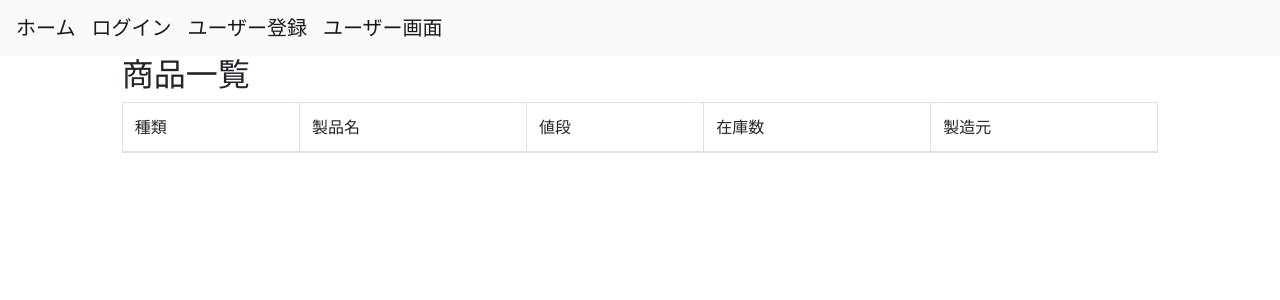
After one commit to Hikaru-Miyazaki/ECsite_Django, a Django app: template templates/stores/product_list.html in a window 1280 px wide. The commit adds this page. Shown: the top 300 px of the page. Run offline with Django 3.2, Linux system fonts and the light colour scheme; the template is opened without the code that fills it, so the values that code supplies are empty; some libraries are stand-ins or nearby versions.

Commit message:
商品一覧view作成

```diff
--- a/ecsite_project/urls.py
+++ b/ecsite_project/urls.py
@@ -6,6 +6,7 @@ from django.contrib.staticfiles.urls import static
 urlpatterns = [
     path('admin/', admin.site.urls),
     path('accounts/', include('accounts.urls')),
+    path("stores/", include("stores.urls")),
 ]
 
 if settings.DEBUG:
--- a/templates/base.html
+++ b/templates/base.html
@@ -9,6 +9,7 @@
         <a class="navbar-brand" href="{% url 'accounts:home' %}">ホーム</a>
         {% if user.is_authenticated %}
         <a class="navbar-brand" href="{% url 'accounts:user_logout' %}">ログアウト</a>
+        <a class="navbar-brand" href="{% url 'stores:product_list' %}">商品一覧</a>
         {% else %}
         <a class="navbar-brand" href="{% url 'accounts:user_login' %}">ログイン</a>
         <a class="navbar-brand" href="{% url 'accounts:regist' %}">ユーザー登録</a>
--- /dev/null
+++ b/templates/stores/product_list.html
@@ -0,0 +1,28 @@
+{% extends 'base.html' %}
+{% block content %}
+<div class="col-10 offset-1">
+<h2>商品一覧</h1>
+<table class="table table-striped table-bordered">
+<thead>
+  <tr>
+     <td>種類</td>
+     <td>製品名</td>
+     <td>値段</td>
+     <td>在庫数</td>
+     <td>製造元</td>
+  </tr>
+</thead>
+<tbody>
+{% for product in object_list %}
+  <tr>
+     <td>{{ product.product_type.name }}</td>
+     <td>{{ product.name }}</td>
+     <td>{{ product.price }}円</td>
+     <td>{{ product.stock }}個</td>
+     <td>{{ product.Manufacturer.name }}</td>
+  </tr>
+{% endfor %}
+</tbody>
+</table>
+</div>
+{% endblock %}
```
Also changed, not shown: accounts/models.py (+13 -0 lines), stores/urls.py (added, +9 -0 lines), stores/views.py (+12 -0 lines), db.sqlite3, media/product_pictures/1.jpg (added), media/product_pictures/1.png (added), media/product_pictures/2.jpg (added), media/product_pictures/2.png (added), media/product_pictures/3.jpg (added), media/product_pictures/3.png (added), 1 other file.
